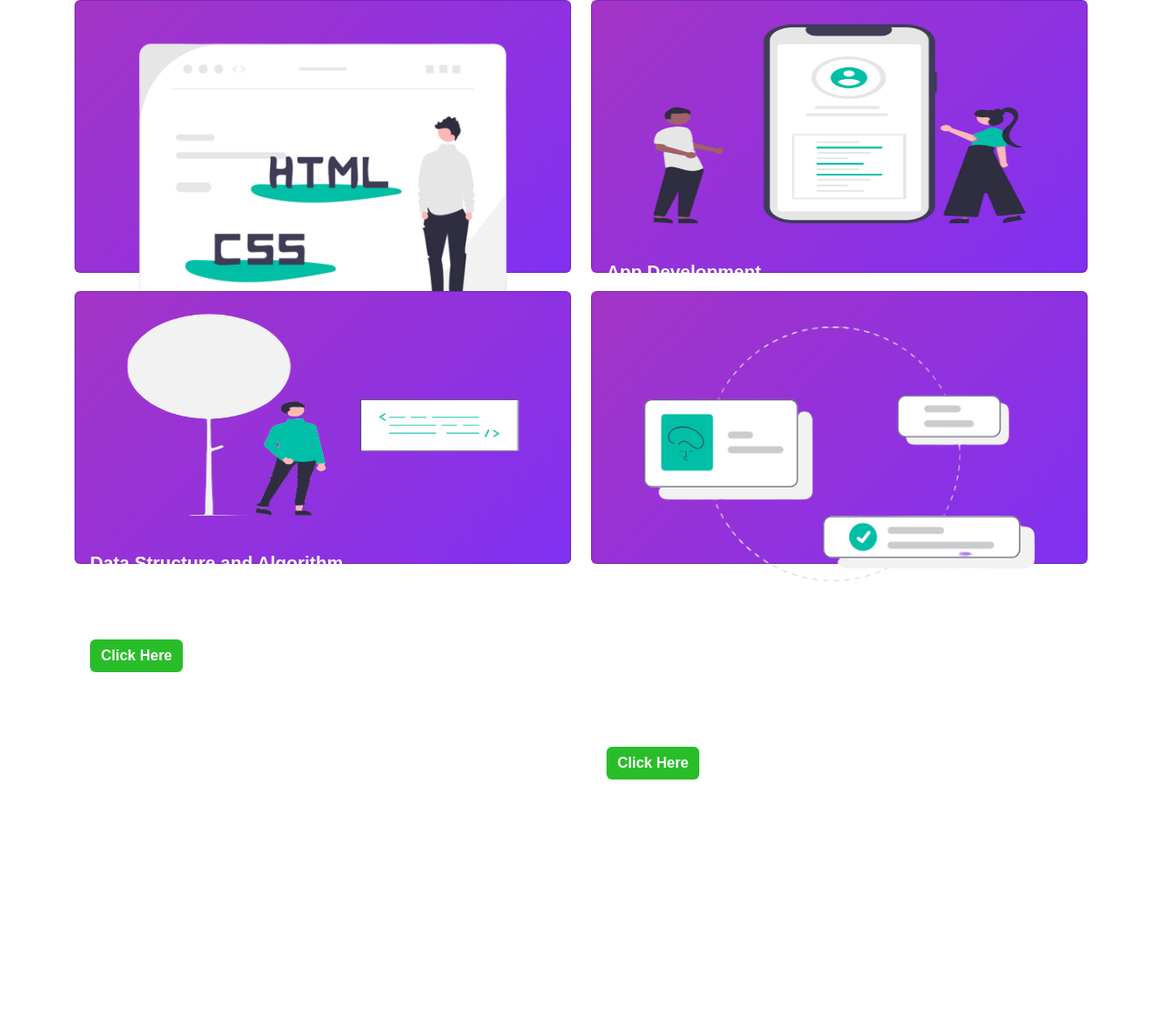
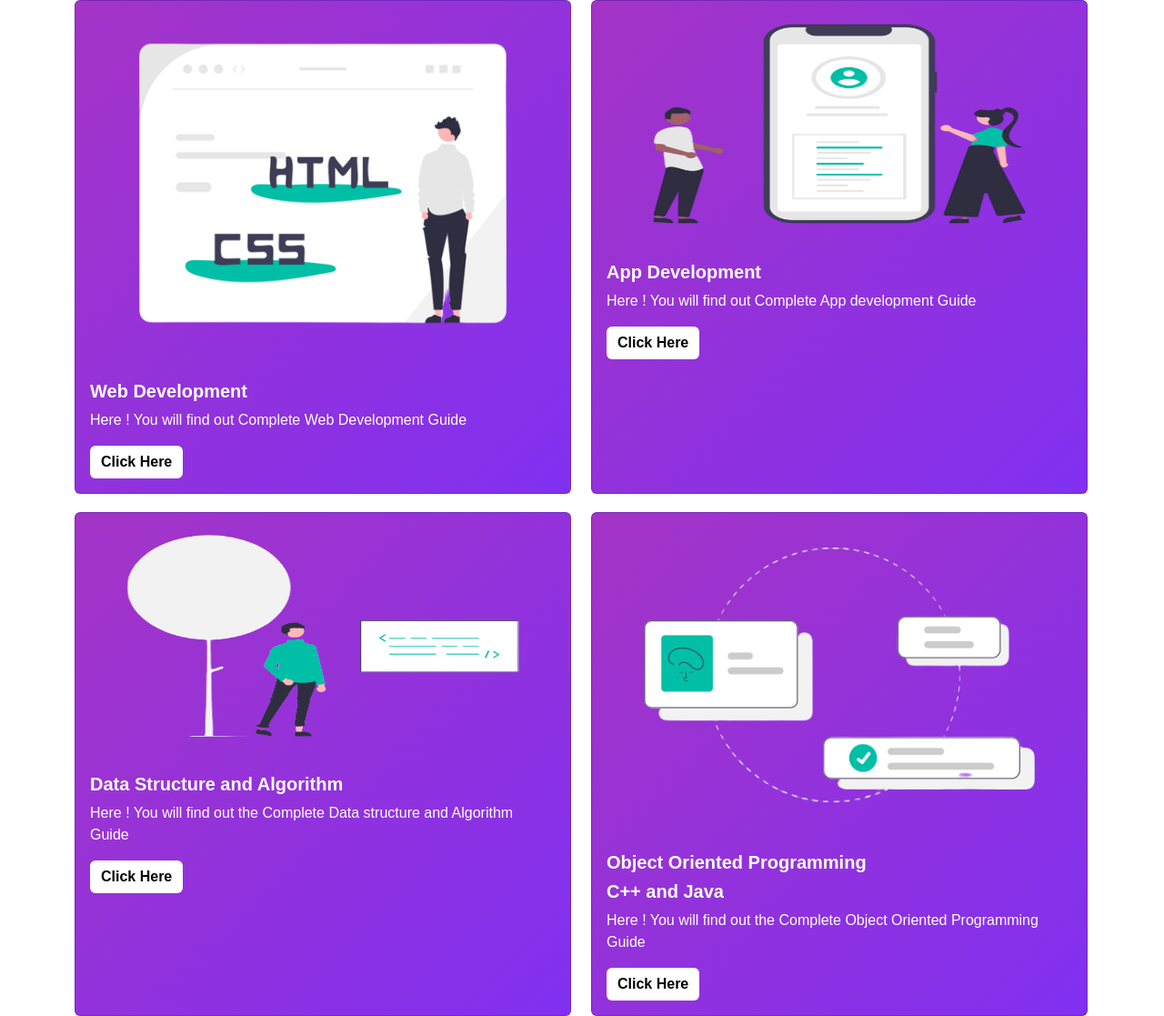
Before and after one commit to prajwalmandlik2004/guide-pages, a plain HTML site: page index.html in a window 1280 px wide. Shown: the whole page at 91% size. Before the commit the page ends 873 px from the top, so only its background shows below. Drawn offline with nearby package versions, Linux system fonts and the light colour scheme.

Commit message:
Update index.html

```diff
--- a/index.html
+++ b/index.html
@@ -28,7 +28,7 @@
         .card {
             background-image: linear-gradient(135deg, rgb(164, 52, 198), rgb(129, 48, 241));
             color: white;
-            height : 300px;
+            /* height :700px; */
             flex : 4 5 400px;
             margin-right : 2px;
         }
@@ -50,7 +50,7 @@
                 <h5 class="card-title">Web Development</h5>
                 <p class="card-text">Here ! You will find out Complete Web Development Guide</p>
                 <a target="_blank" href="https://pra48al.blogspot.com/p/web-development.html" class="btn btn-primary"
-                    style="color : white; border:0px solid rgb(65, 214, 65); font-weight:bold ; background:rgb(41, 189, 41);">Click
+                    style="color :black; border:0px solid white; font-weight:bold ; background:white;">Click
                     Here</a>
             </div>
         </div>
@@ -62,8 +62,8 @@
                 <h5 class="card-title">App Development</h5>
                 <p class="card-text">Here ! You will find out Complete App development Guide</p>
                 <a  target="_blank" href="https://pra48al.blogspot.com/p/app-development.html" class="btn btn-primary"
-                    style="color : white; border:0px solid rgb(65, 214, 65); font-weight:bold ; background:rgb(41, 189, 41);">Click
-                    Here</a>
+                style="color :black; border:0px solid white; font-weight:bold ; background:white;">Click
+                Here</a>
             </div>
         </div>
 
@@ -74,8 +74,8 @@
                 <h5 class="card-title">Data Structure and Algorithm</h5>
                 <p class="card-text">Here !  You will find out the Complete Data structure and Algorithm Guide</p>
                 <a  target="_blank" href="https://pra48al.blogspot.com/p/data-structure-and-algorithm.html" class="btn btn-primary"
-                    style="color:white ; border:0px solid rgb(65, 214, 65); font-weight:bold ; background:rgb(41, 189, 41);">Click
-                    Here</a>
+                style="color :black; border:0px solid white; font-weight:bold ; background:white;">Click
+                Here</a>
             </div>
         </div>
 
@@ -88,8 +88,8 @@
                 <h5 class="card-title">C++ and Java</h5>
                 <p class="card-text">Here !  You will find out the Complete Object Oriented Programming Guide</p>
                 <a  target="_blank" href="https://pra48al.blogspot.com/p/object-oriented-programming.html" class="btn btn-primary"
-                    style="color:white ; border:0px solid rgb(65, 214, 65); font-weight:bold ; background:rgb(41, 189, 41);">Click
-                    Here</a>
+                style="color :black; border:0px solid white; font-weight:bold ; background:white;">Click
+                Here</a>
             </div>
         </div>
 
```
